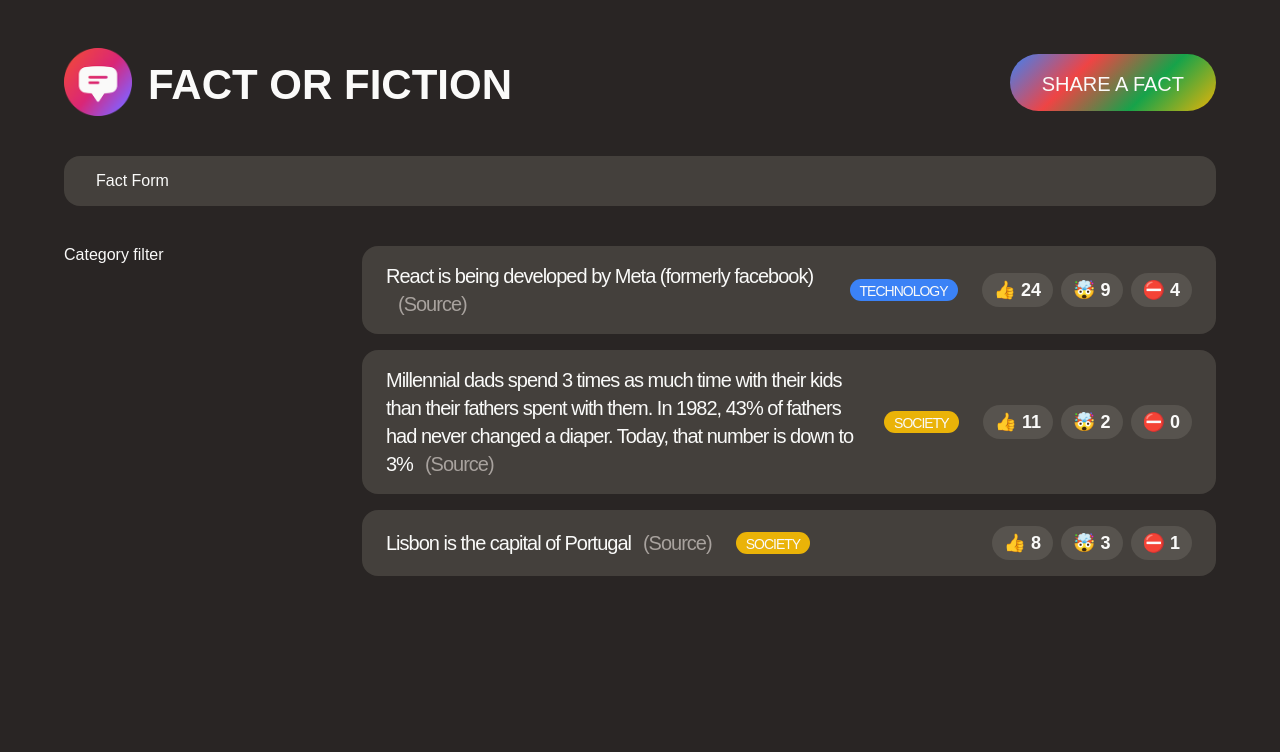
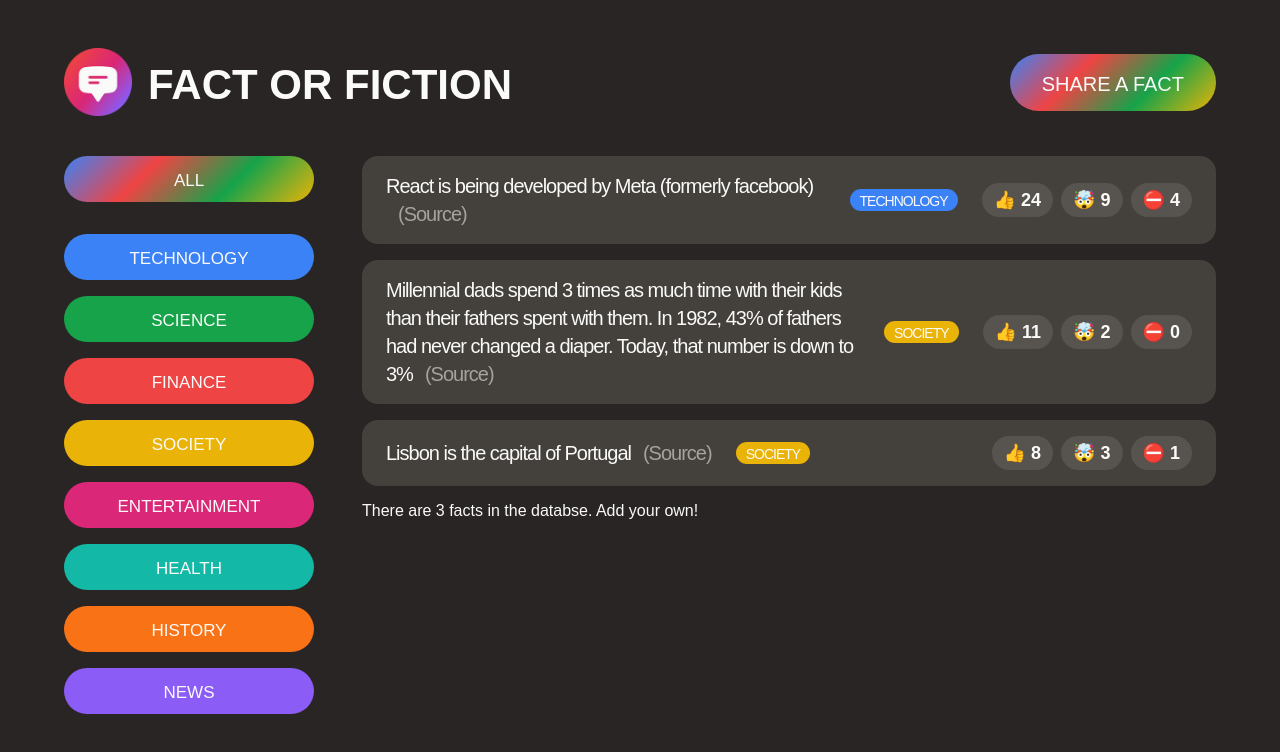
Before and after one commit to theshaunwilson/fact-sharing-app, a React (Create React App) app: page / in a window 1280 px wide. Shown: the top 752 px of the page. Built offline with nearby package versions, Linux system fonts and the light colour scheme; a web font is replaced by a local one.

Commit message:
'List Of Categories & Show / Hide Fact Table'

```diff
--- a/src/App.js
+++ b/src/App.js
@@ -1,15 +1,5 @@
+import { useState } from 'react';
 import './style.css';
-
-const CATEGORIES = [
-  { name: 'technology', color: '#3b82f6' },
-  { name: 'science', color: '#16a34a' },
-  { name: 'finance', color: '#ef4444' },
-  { name: 'society', color: '#eab308' },
-  { name: 'entertainment', color: '#db2777' },
-  { name: 'health', color: '#14b8a6' },
-  { name: 'history', color: '#f97316' },
-  { name: 'news', color: '#8b5cf6' },
-];
 
 const initialFacts = [
   {
@@ -46,6 +36,9 @@
 ];
 
 function App() {
+  // 1. Define Variable
+  const [showForm, setShowForm] = useState(false);
+
   const appTitle = 'Fact Or Fiction';
 
   return (
@@ -56,10 +49,16 @@
           <img src="logo.png" alt="Fact Or Fiction Logo" />
           <h1>{appTitle}</h1>
         </div>
-        <button className="btn btn-large btn-open">Share a Fact</button>
+        <button
+          className="btn btn-large btn-open"
+          // 3. Update State
+          onClick={() => setShowForm((show) => !show)}
+        >
+          Share a Fact
+        </button>
       </header>
-
-      <NewFactForm />
+      {/* 2. Use state variable */}
+      {showForm ? <NewFactForm /> : null}
 
       <main className="main">
         <CategoryFilter />
@@ -73,8 +72,38 @@
   return <form className="fact-form">Fact Form</form>;
 }
 
+const CATEGORIES = [
+  { name: 'technology', color: '#3b82f6' },
+  { name: 'science', color: '#16a34a' },
+  { name: 'finance', color: '#ef4444' },
+  { name: 'society', color: '#eab308' },
+  { name: 'entertainment', color: '#db2777' },
+  { name: 'health', color: '#14b8a6' },
+  { name: 'history', color: '#f97316' },
+  { name: 'news', color: '#8b5cf6' },
+];
+
 function CategoryFilter() {
-  return <aside>Category filter</aside>;
+  return (
+    <aside>
+      <ul>
+        <li className="category">
+          <button className="btn btn-all-categories">All</button>
+        </li>
+
+        {CATEGORIES.map((cat) => (
+          <li key={cat.name} className="category">
+            <button
+              className="btn btn-category"
+              style={{ backgroundColor: cat.color }}
+            >
+              {cat.name}
+            </button>
+          </li>
+        ))}
+      </ul>
+    </aside>
+  );
 }
 
 function FactList() {
@@ -84,7 +113,17 @@
     <section>
       <ul className="facts-list">
         {facts.map((fact) => (
-          <li key={fact.id} className="fact">
+          <Fact key={fact.id} fact={fact} />
+        ))}
+      </ul>
+      <p>There are {facts.length} facts in the databse. Add your own!</p>
+    </section>
+  );
+}
+
+function Fact({ fact }) {
+  return (
+    <li className="fact">
       <p>
         {fact.text}
         <a
@@ -99,9 +138,8 @@
       <span
         className="tag"
         style={{
-                backgroundColor: CATEGORIES.find(
-                  (cat) => cat.name === fact.category
-                ).color,
+          backgroundColor: CATEGORIES.find((cat) => cat.name === fact.category)
+            .color,
         }}
       >
         {fact.category}
@@ -112,9 +150,6 @@
         <button>⛔️ {fact.votesFalse}</button>
       </div>
     </li>
-        ))}
-      </ul>
-    </section>
   );
 }
 
--- a/src/style.css
+++ b/src/style.css
@@ -17,7 +17,7 @@
 
 /* Main Layout */
 
-.container {
+#root {
   max-width: 1500px;
   margin: 0 auto;
 }
```
Lines whose indentation alone changed are shown as unchanged.
